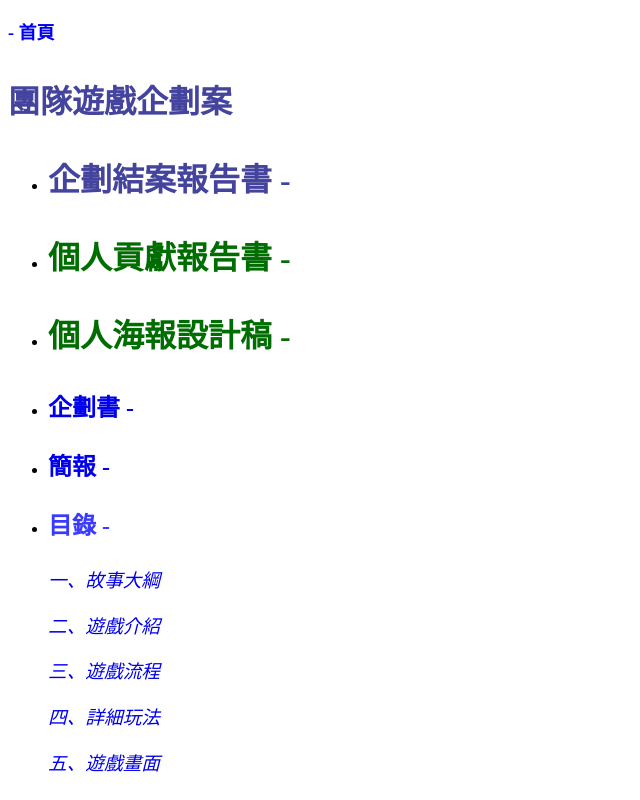
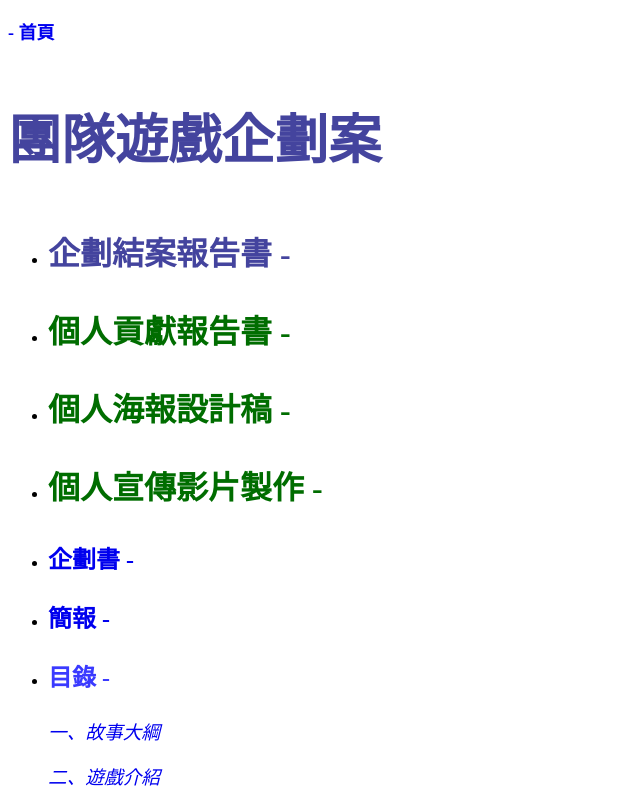
Before and after one commit to chiiren03/chiiren03.github.io, a plain HTML site: page tuandueqihua.html in a window 1280 px wide. Shown: the top 800 px of the page, without its empty margins (0-640 px from the left). Drawn offline with Linux system fonts and the light colour scheme.

Commit message:
Add files via upload

```diff
--- a/tuandueqihua.html
+++ b/tuandueqihua.html
@@ -69,26 +69,39 @@
 .auto-style20 {
 	color: #006D00;
 }
+.auto-style21 {
+	font-size: xx-large;
+	font-family: 微軟正黑體;
+	color: #006D00;
+}
+.auto-style22 {
+	font-size: 40pt;
+	font-family: 微軟正黑體;
+	color: #44449E;
+}
 </style>
 </head>
 
 <body>
 
 <p class="auto-style7"><strong><a class="auto-style6" href="index.htm">- 首頁</a></strong></p>
-<p class="auto-style8"><strong>團隊遊戲企劃案</strong></p>
+<p class="auto-style22"><strong>團隊遊戲企劃案</strong></p>
 <ul>
 	<li>
 	<p class="auto-style8"><strong>企劃結案報告書 -</strong></p>
 	</li>
 	<li>
 	<p class="auto-style8">
-	<a class="auto-style6" href="data/1411322048_柳繼荏_個人貢獻報告書_期末.pdf"><strong>
+	<a class="auto-style6" href="1411322048_柳繼荏_個人貢獻報告書_期末.pdf"><strong>
 	<span class="auto-style20">個人貢獻報告書</span></strong><span class="auto-style20">
 	<strong>-</strong></span></a></p>
 	</li>
 	<li>
-	<p class="auto-style8"><strong><a class="auto-style6" href="image/設計公寓.png">
+	<p class="auto-style8"><strong><a class="auto-style6" href="設計公寓.png">
 	<span class="auto-style20">個人海報設計稿 -</span></a></strong></p>
+	</li>
+	<li>
+	<p class="auto-style21"><strong>個人宣傳影片製作 -</strong></p>
 	</li>
 	<li>
 	<p class="auto-style10"><strong>
```
Also changed, not shown: 1 other file.
